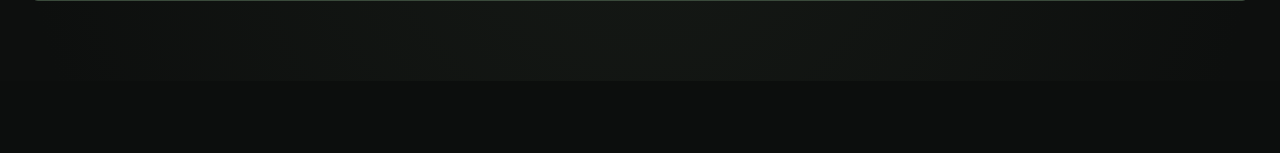
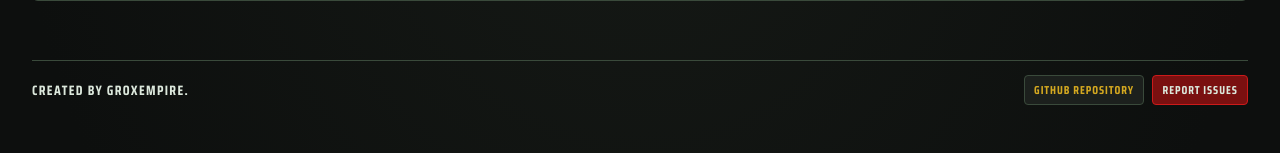
Before and after one commit to TheGroxEmpire/warera-war-planner, a Flask app: page / in a window 1280 px wide; the page is wider, and only the part inside the window is pictured. Shown: the part 1028-1181 px from the top of that part. Before the commit the page ends 1029 px from the top of that part, so only its background shows below. Run offline with Flask 3, Linux system fonts and the light colour scheme.

Commit message:
feat: add footer with credits and project links

```diff
--- a/static/style.css
+++ b/static/style.css
@@ -124,6 +124,67 @@ h1 {
     margin: 0;
 }
 
+.site-credit {
+    display: flex;
+    align-items: center;
+    justify-content: space-between;
+    gap: 1em;
+    margin-top: 2em;
+    padding-top: 1em;
+    border-top: 1px solid var(--border-strong);
+    color: var(--text-secondary);
+    font-size: 0.85em;
+}
+
+.site-credit strong {
+    display: block;
+    color: var(--text-primary);
+    text-transform: uppercase;
+    letter-spacing: 0.1em;
+}
+
+.site-credit span {
+    color: var(--text-muted);
+    letter-spacing: 0.05em;
+}
+
+.credit-links {
+    display: flex;
+    flex-wrap: wrap;
+    justify-content: flex-end;
+    gap: 0.6em;
+}
+
+.credit-links a {
+    color: var(--accent-amber);
+    border: 1px solid var(--border-strong);
+    background: var(--bg-raised);
+    border-radius: 4px;
+    padding: 0.45em 0.8em;
+    text-decoration: none;
+    text-transform: uppercase;
+    font-size: 0.85em;
+    font-weight: 700;
+    letter-spacing: 0.08em;
+    transition: border-color 0.15s, color 0.15s, background 0.15s;
+}
+
+.credit-links a:hover {
+    border-color: var(--accent-amber);
+    color: var(--text-primary);
+}
+
+.credit-links .report-issues-link {
+    background: var(--accent-red-dim);
+    border-color: var(--accent-red);
+    color: var(--text-primary);
+}
+
+.credit-links .report-issues-link:hover {
+    background: var(--accent-red);
+    box-shadow: 0 0 10px var(--accent-red-glow);
+}
+
 /* ============================================================
    CONTROL PANEL
    ============================================================ */
@@ -1400,6 +1461,9 @@ select, button {
     .form-controls-row .pill-wrapper { flex: 1 1 100%; max-width: none; }
     .advanced-controls .input-group { flex: 1 1 100%; }
     .filter-slider-wrapper { flex: 1 1 100%; }
+    .site-credit { flex-direction: column; align-items: stretch; }
+    .credit-links { justify-content: stretch; }
+    .credit-links a { flex: 1 1 auto; text-align: center; }
     #results { grid-template-columns: repeat(auto-fill, minmax(320px, 1fr)); }
 }
 
@@ -1411,6 +1475,7 @@ select, button {
     .filter-tab { flex: 1 1 40%; }
     #results { grid-template-columns: 1fr; }
     .btn-row { flex-direction: column; }
+    .credit-links { flex-direction: column; }
 }
 
 /* ============================================================
--- a/templates/index.html
+++ b/templates/index.html
@@ -157,6 +157,15 @@
             <button type="button" id="view-table-btn" class="view-btn">Detailed View</button>
         </div>
         <div id="results"></div>
+        <footer class="site-credit">
+            <div>
+                <strong>Created by GroxEmpire.</strong>
+            </div>
+            <nav class="credit-links" aria-label="Project links">
+                <a href="https://github.com/TheGroxEmpire/warera-war-planner" target="_blank" rel="noopener noreferrer">GitHub Repository</a>
+                <a href="https://github.com/TheGroxEmpire/warera-war-planner/issues/new" class="report-issues-link" target="_blank" rel="noopener noreferrer">Report Issues</a>
+            </nav>
+        </footer>
     </div>
     <script>
         window.WARERA_STATIC_BASE = {{ static_base|tojson }};
```
